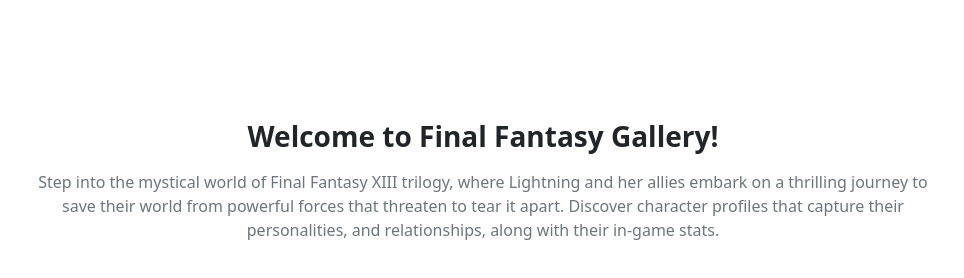
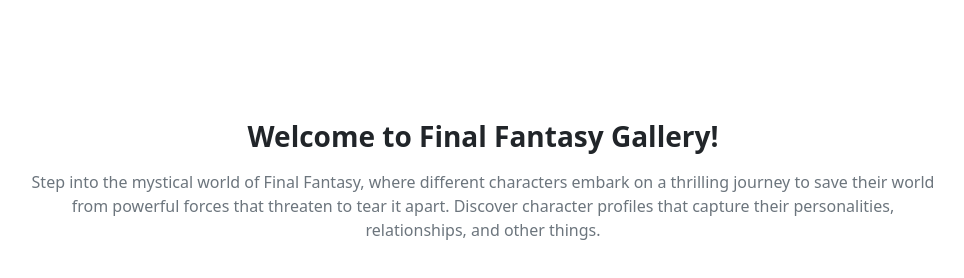
Before and after one commit to gayleee/cathgaile.github.io, a plain HTML site: page A04/index.html in a window 1280 px wide. Shown: the whole page, without its empty margins (157-1121 px from the left). Drawn offline with nearby package versions, Linux system fonts and the light colour scheme; no server answers.

Commit message:
added a04 to list, edited a04

```diff
--- a/A04/index.html
+++ b/A04/index.html
@@ -3,7 +3,7 @@
 <head>
     <meta charset="UTF-8">
     <meta name="viewport" content="width=device-width, initial-scale=1.0">
-    <title>FFXIII</title>
+    <title>Final Fantasy API</title>
     <link href="https://cdn.jsdelivr.net/npm/bootstrap@5.3.3/dist/css/bootstrap.min.css" rel="stylesheet"
     integrity="sha384-QWTKZyjpPEjISv5WaRU9OFeRpok6YctnYmDr5pNlyT2bRjXh0JMhjY6hW+ALEwIH" crossorigin="anonymous">
     <link rel="stylesheet" href="https://cdn.jsdelivr.net/npm/bootstrap-icons@1.11.3/font/bootstrap-icons.min.css">
@@ -33,9 +33,9 @@
                     </div>
                     <h3 class="mt-5" style="color: 1e1e1e;"><strong>Welcome to Final Fantasy Gallery!</strong></h3>
                     <p class="px-5 mx-5 mt-3 mb-5 text-secondary">
-                        Step into the mystical world of Final Fantasy XIII trilogy, where Lightning and her allies embark on a
+                        Step into the mystical world of Final Fantasy, where different characters embark on a
                         thrilling journey to save their world from powerful forces that threaten to tear it apart. Discover character
-                        profiles that capture their personalities, and relationships, along with their in-game stats.
+                        profiles that capture their personalities, relationships, and other things.
                     </p>
                 </div>
             </div>
```
Also changed, not shown: list.html (+1 -1 lines).
